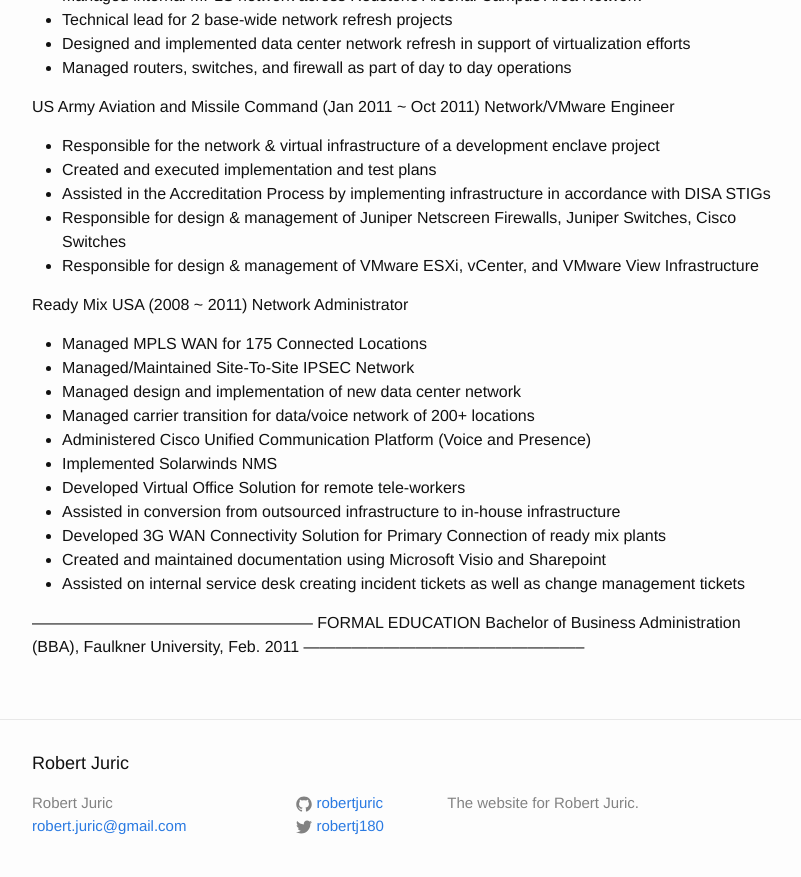
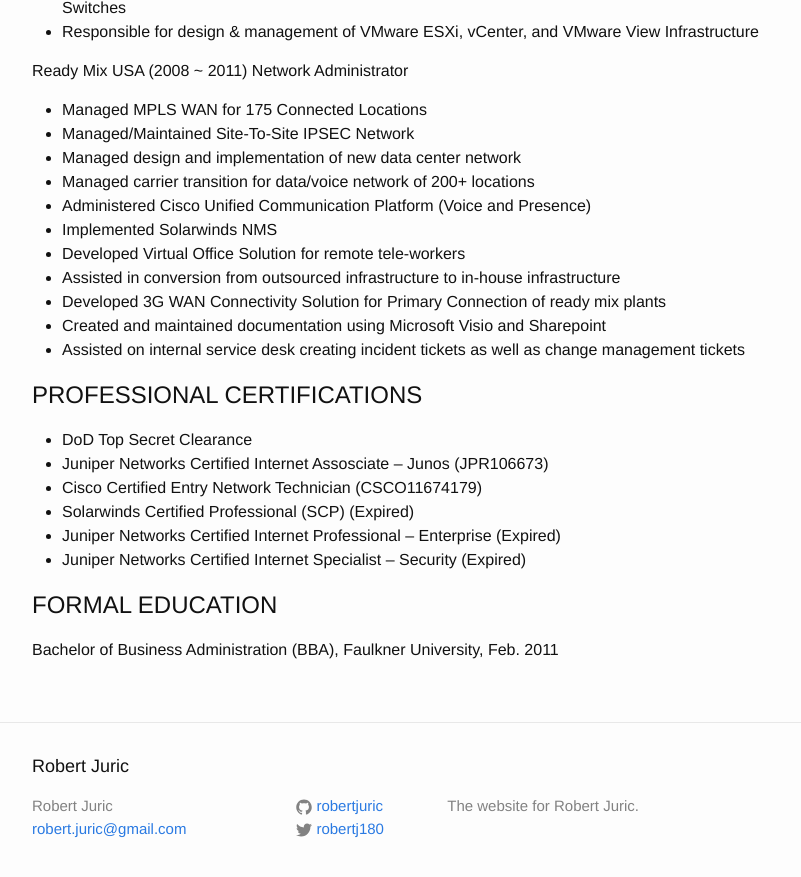
Before and after one commit to robertjuric/robertjuric.github.io, a Jekyll site: the page built from resume.md, in a window 1280 px wide and 900 px high, scrolled down 1413 px. Shown: the top 877 px of the window, without its empty margins (238-1039 px from the left). Built offline with Jekyll 4.4.1, drawn with Linux system fonts in a browser that asks for light colours; some of the changed text lies outside the part shown.

Commit message:
Update Resume Markdown

```diff
--- a/resume.md
+++ b/resume.md
@@ -89,7 +78,16 @@
 * Created and maintained documentation using Microsoft Visio and Sharepoint
 * Assisted on internal service desk creating incident tickets as well as change management tickets
 
-—————————————————–
+PROFESSIONAL CERTIFICATIONS
+===========================
+
+* DoD Top Secret Clearance
+* Juniper Networks Certified Internet Assosciate – Junos (JPR106673)
+* Cisco Certified Entry Network Technician (CSCO11674179)
+* Solarwinds Certified Professional (SCP) (Expired)
+* Juniper Networks Certified Internet Professional – Enterprise (Expired)
+* Juniper Networks Certified Internet Specialist – Security (Expired)
+
 FORMAL EDUCATION
+================
 Bachelor of Business Administration (BBA), Faulkner University, Feb. 2011
-—————————————————–
```
Also changed, not shown: other parts of resume.md (+1 -12 lines).
